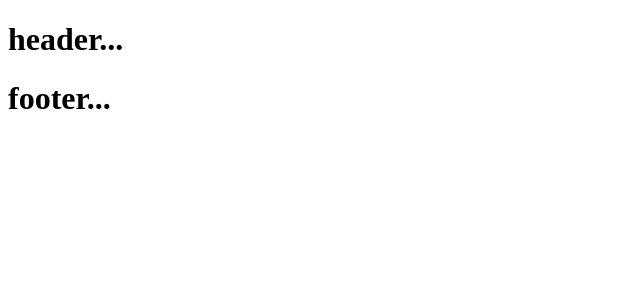
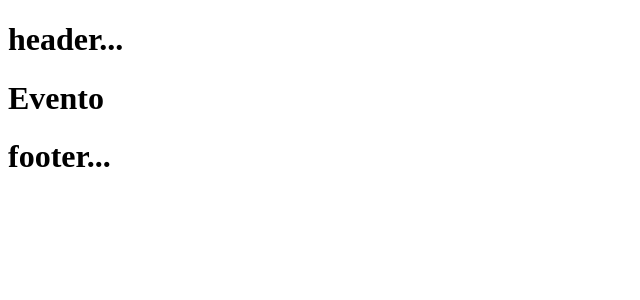
Before and after one commit to xThiagoSant/front-web-doacoes, a React (Create React App) app: page /evento in a window 1280 px wide. Shown: the top 300 px of the page, without its empty margins (0-640 px from the left). Built offline with nearby package versions, Linux system fonts and the light colour scheme.

Commit message:
criação de rotas - Evento

```diff
--- a/src/App.js
+++ b/src/App.js
@@ -2,7 +2,8 @@ import React from 'react';
 import {Switch, BrowserRouter, Router, Route } from 'react-router-dom'
 
 import Home from './pages/Home'
-import Entidade from './pages/Entidade';
+import Entidade from './pages/Entidade'
+import Evento from './pages/Evento'
 
 
 function App() {
@@ -13,6 +14,7 @@ function App() {
         <Switch>
           <Route exact path='/' component={Home} />
           <Route exact path='/entidade' component={Entidade} />
+          <Route exact path='/evento' component={Evento} />
         </Switch>
         <h1>footer...</h1>
       </div>
--- /dev/null
+++ b/src/pages/Evento.js
@@ -0,0 +1,11 @@
+import React from 'react'
+
+const Evento = () =>{
+    return(
+        <div>
+            <h1>Evento</h1>
+        </div>
+    )
+}
+
+export default Evento
```
